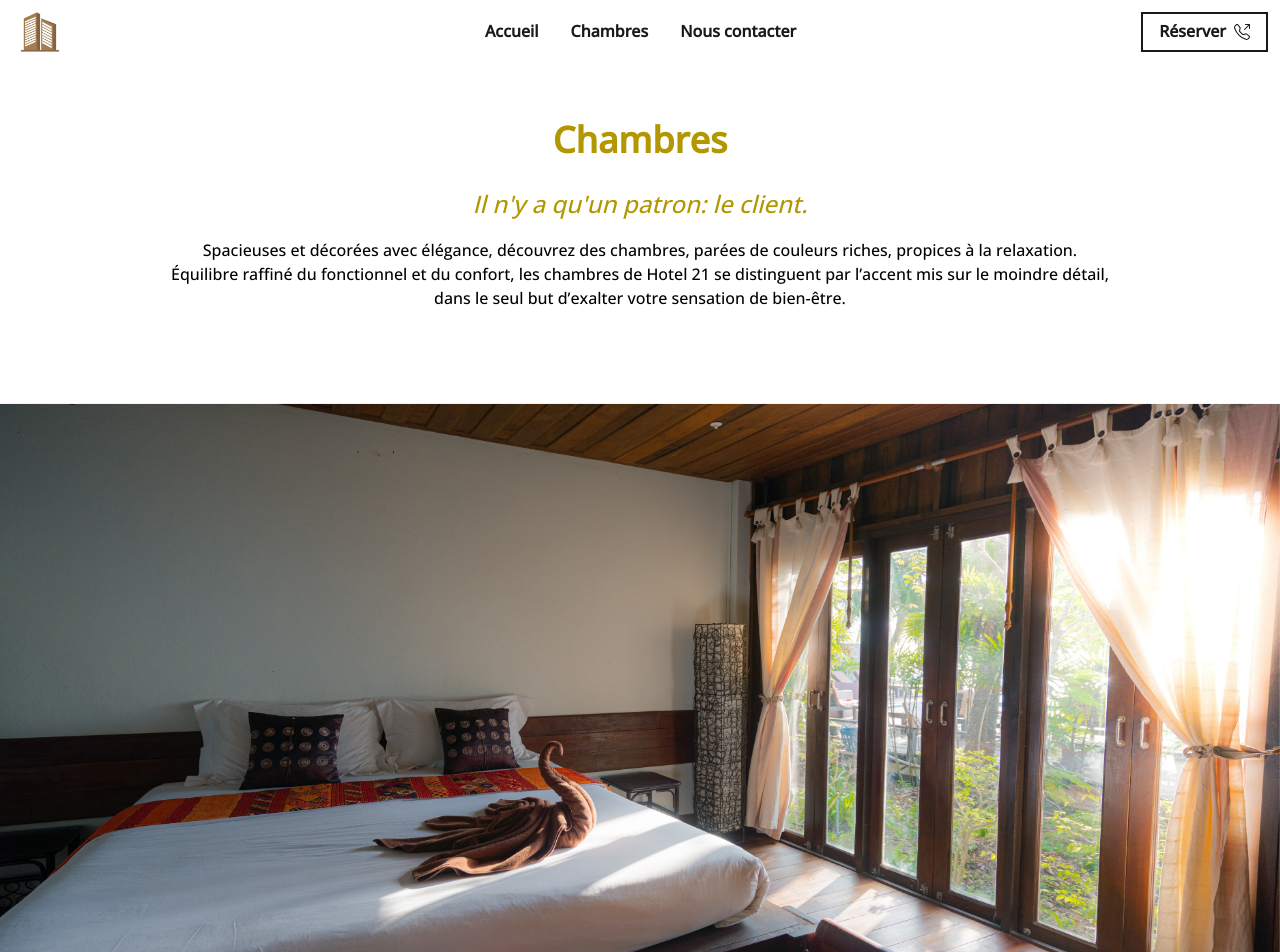
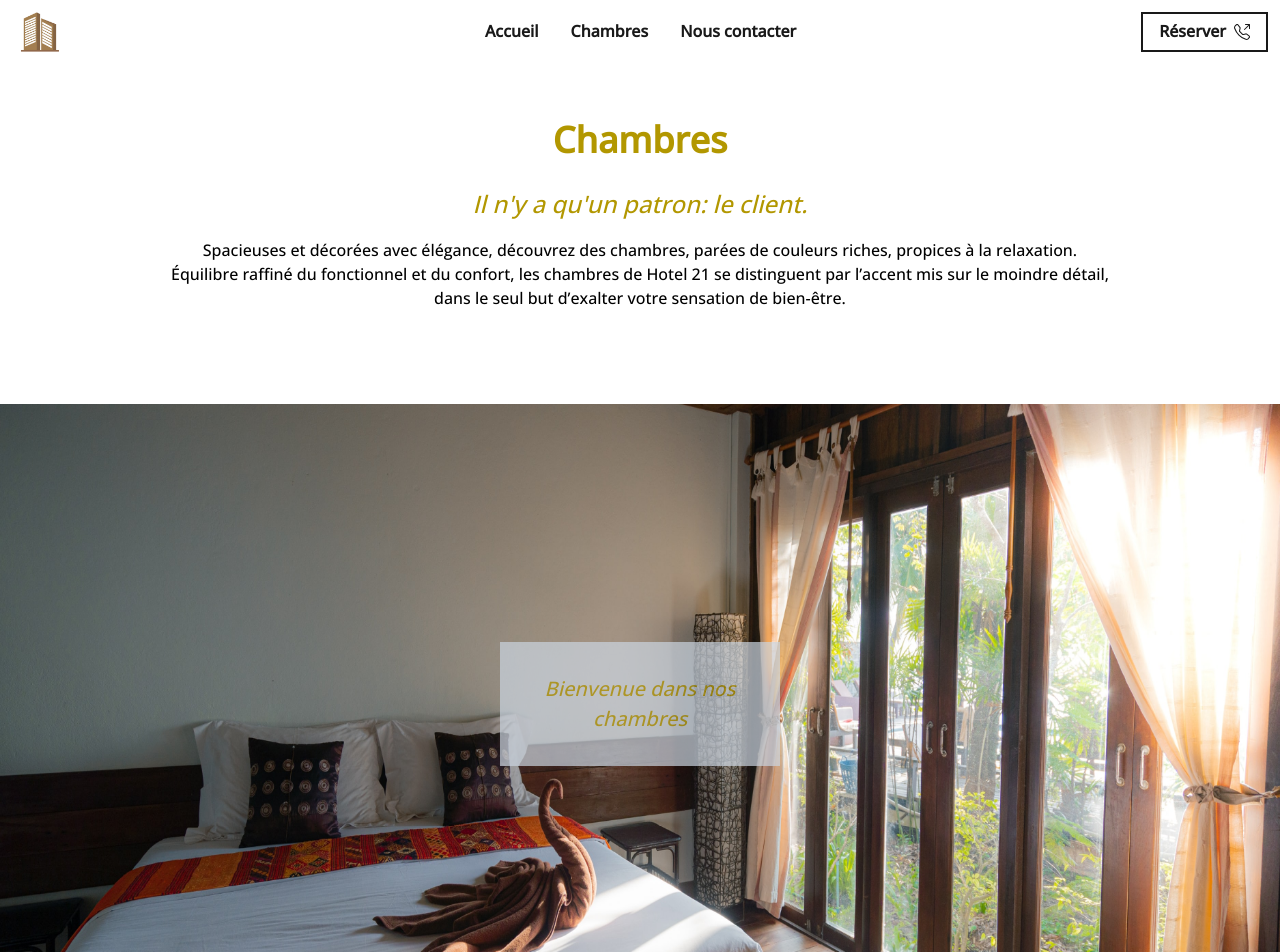
Before and after one commit to nemo256/hotel, a Next.js app: page /chambres in a window 1280 px wide. Shown: the top 952 px of the page. Built offline with nearby package versions, Linux system fonts and the light colour scheme.

Commit message:
Added parallax effect to main brown room photo in rooms page...

```diff
--- a/package.json
+++ b/package.json
@@ -17,8 +17,9 @@
     "react": "^17.0.2",
     "react-dom": "^17.0.2",
     "react-icons": "^4.3.1",
-    "react-reveal": "^1.2.2",
-    "react-responsive-carousel": "^3.2.22"
+    "react-parallax": "^3.3.0",
+    "react-responsive-carousel": "^3.2.22",
+    "react-reveal": "^1.2.2"
   },
   "license": "MIT"
 }
--- a/src/components/chambres/Main.js
+++ b/src/components/chambres/Main.js
@@ -2,7 +2,6 @@ import {
   Flex,
   Center,
   Text,
-  Box,
   Button,
   Image,
   Spacer
@@ -10,6 +9,9 @@ import {
 
 // Reveal animation on room pictures
 import Fade from 'react-reveal/Bounce';
+
+// Parallax effect
+import { Parallax } from 'react-parallax'
 
 // Rooms data
 const rooms = [
@@ -45,13 +47,41 @@ export default function Main() {
         mb={[6, 8, 10, 12, 16]}
         direction='column'
       >
-        <Fade bottom>
-          <Image
-            src='./brownRoom.jpg' alt='Brown Room'
-            mt={[12, 10, 8]}
-            mb={[8, 12, 16]}
-          />
-        </Fade>
+        <Center
+          mt={[12, 10, 8]}
+          mb={[8, 12, 16]}
+        >
+          <Parallax
+            bgImage='./brownRoom.jpg'
+            bgImageAlt='Brown Room'
+            strength={600}
+          >
+            <Center
+              px={[10, 220, 340, 400, 500, 605]}
+              py={[10, 160, 200, 260, 280, 280]}
+              h={[300, 340, 480, 550, 600, 600]}
+              opacity={0.7}
+            >
+              <Text
+                as='i'
+                bg='gray.300'
+                color='primary'
+                fontSize='xl'
+                align='center'
+                px={10}
+                py={8}
+                opacity={1}
+              >
+                Bienvenue dans nos chambres
+              </Text>
+            </Center>
+          </Parallax>
+          {/* <Image */}
+          {/*   src='./brownRoom.jpg' alt='Brown Room' */}
+          {/*   mt={[12, 10, 8]} */}
+          {/*   mb={[8, 12, 16]} */}
+          {/* /> */}
+        </Center>
         <Text
           as='i'
           noOfLines={2}
@@ -63,7 +93,7 @@ export default function Main() {
           Séjour dans une chambre à Alger signé Hotel 21
         </Text>
       </Flex>
-      <Flex direction='column'>
+      <Flex direction='column' bg='gray.100'>
         {rooms.map((room) => (
           <Flex
             direction={['column', 'row']}
```
Also changed, not shown: 1 other file (tests, documents, lock files or other folders).
